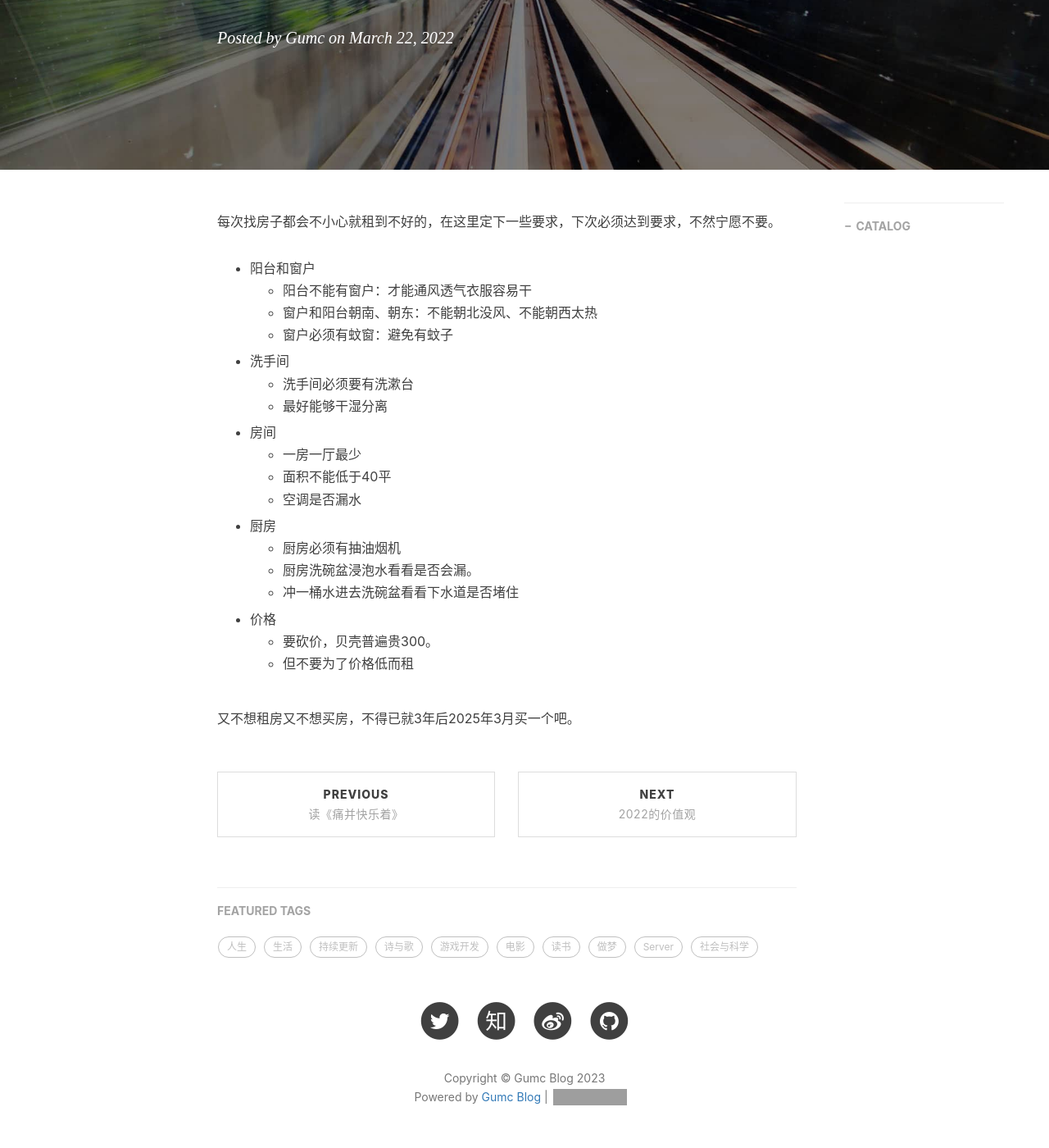
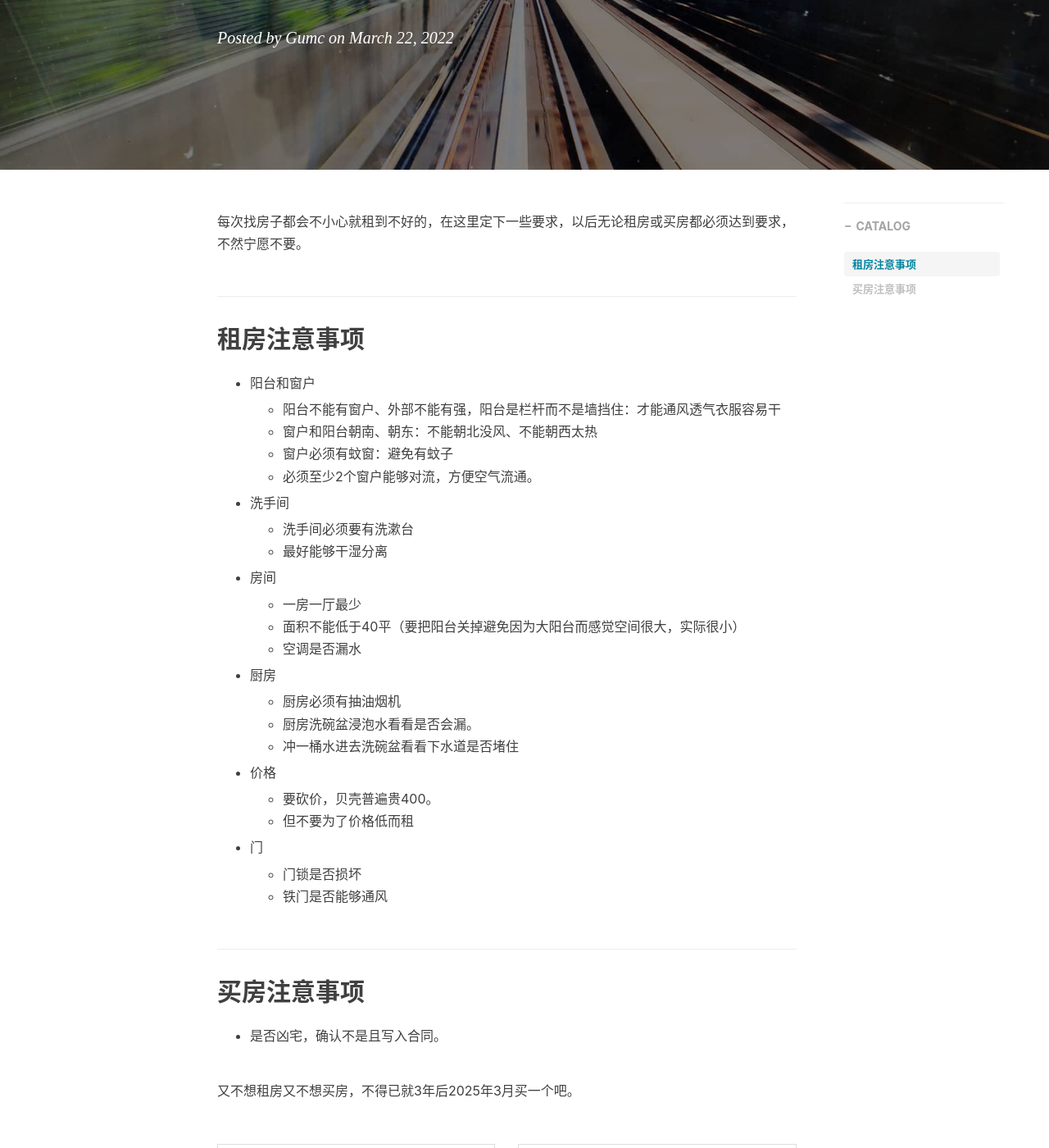
Before and after one commit to gumcstronger/gumcstronger.github.io, a Jekyll site: the page built from _posts/2022/2022-03-22-house.md, in a window 1280 px wide and 1400 px high, scrolled down 316 px. Shown: the whole window at 82% size. Built offline with Jekyll 4.4.1, drawn with Linux system fonts in a browser that asks for light colours; comment, search, counter and statistics services are not loaded; grey boxes are pictures that could not be loaded.

Commit message:
Update 2022-03-22-house.md

```diff
--- a/_posts/2022/2022-03-22-house.md
+++ b/_posts/2022/2022-03-22-house.md
@@ -9,25 +9,41 @@ catalog: true
 tags:
     - 持续更新
 ---
-每次找房子都会不小心就租到不好的，在这里定下一些要求，下次必须达到要求，不然宁愿不要。
+每次找房子都会不小心就租到不好的，在这里定下一些要求，以后无论租房或买房都必须达到要求，不然宁愿不要。
+
+## 租房注意事项
 
 * 阳台和窗户
-  * 阳台不能有窗户：才能通风透气衣服容易干
+
+  * 阳台不能有窗户、外部不能有强，阳台是栏杆而不是墙挡住：才能通风透气衣服容易干
   * 窗户和阳台朝南、朝东：不能朝北没风、不能朝西太热
   * 窗户必须有蚊窗：避免有蚊子
+  * 必须至少2个窗户能够对流，方便空气流通。
 * 洗手间
+
   * 洗手间必须要有洗漱台
   * 最好能够干湿分离
 * 房间
+
   * 一房一厅最少
-  * 面积不能低于40平
+  * 面积不能低于40平（要把阳台关掉避免因为大阳台而感觉空间很大，实际很小）
   * 空调是否漏水
 * 厨房
+
   * 厨房必须有抽油烟机
   * 厨房洗碗盆浸泡水看看是否会漏。
   * 冲一桶水进去洗碗盆看看下水道是否堵住
 * 价格
-  * 要砍价，贝壳普遍贵300。
+
+  * 要砍价，贝壳普遍贵400。
   * 但不要为了价格低而租
+* 门
+
+  * 门锁是否损坏
+  * 铁门是否能够通风
+
+## 买房注意事项
+
+* 是否凶宅，确认不是且写入合同。
 
 又不想租房又不想买房，不得已就3年后2025年3月买一个吧。
```
